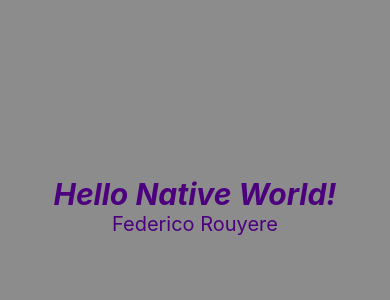
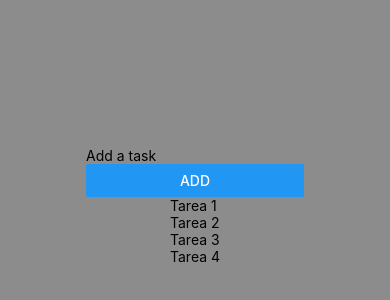
Before and after one commit to FedeCasper/native-project-federico-rouyere, a React Native app: screen / in a window 390 px wide. Shown: the part 216-516 px from the top of the page. Built offline with nearby package versions, Linux system fonts and the light colour scheme.

Commit message:
Add new components: TextInput, Button

```diff
--- a/App.js
+++ b/App.js
@@ -1,12 +1,18 @@
-import { StatusBar } from 'expo-status-bar';
-import { StyleSheet, Text, View } from 'react-native';
+import { StyleSheet, Text, View, TextInput, Button } from 'react-native';
 
 const App = () => {
   return (
     <View style={styles.container}>
-      <Text style={styles.title}>Hello Native World!</Text>
-      <Text style={styles.subtitle}>Federico Rouyere</Text>
-      <StatusBar style="auto" />
+      <View>
+        <TextInput placeholder="Add a task"/>
+        <Button title="Add"/>
+      </View>
+      <View>
+        <Text>Tarea 1</Text>
+        <Text>Tarea 2</Text>
+        <Text>Tarea 3</Text>
+        <Text>Tarea 4</Text>
+      </View>
     </View>
   );
 }
```
